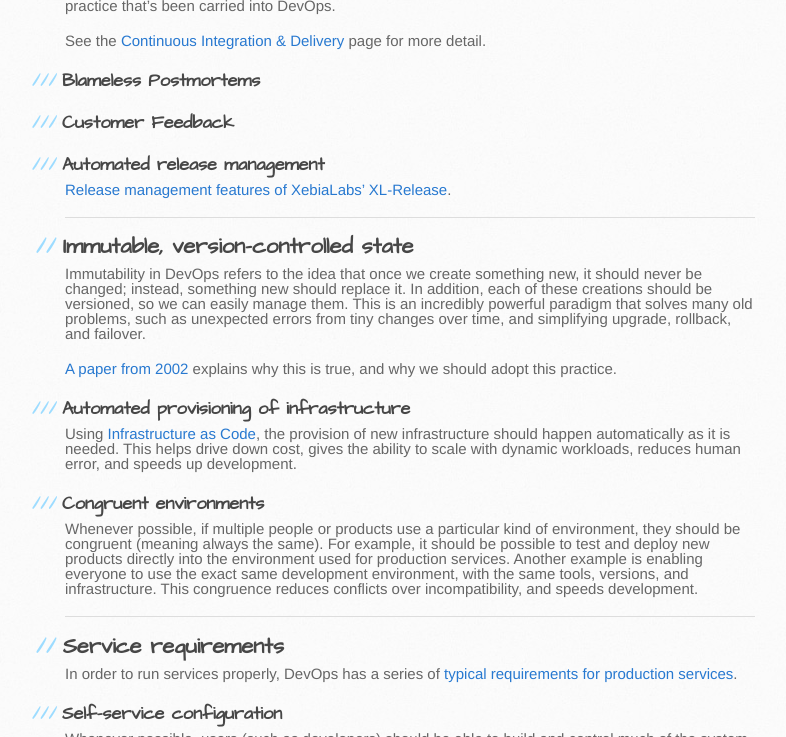
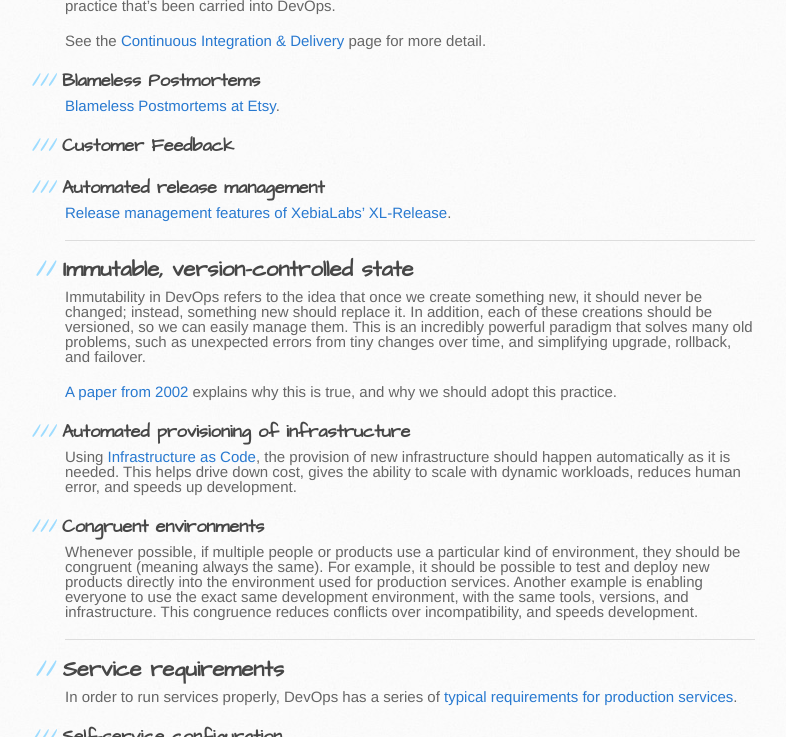
Before and after one commit to peterwwillis/devopsyoga-content, a Jekyll site: the page built from practices/index.md, in a window 1280 px wide and 900 px high, scrolled down 351 px, cut to the strip 163-900 px from the top of the window. Shown: the whole strip, without its empty margins (75-861 px from the left). Built offline with Jekyll 4.4.1, drawn with Linux system fonts in a browser that asks for light colours; our own code applies the rules of GitHub Pages for plain Markdown files.

Commit message:
Add link

```diff
--- a/practices/index.md
+++ b/practices/index.md
@@ -16,6 +16,7 @@ Also known as CI/CD because of how often both of these different systems are run
 See the [Continuous Integration & Delivery](./ci-cd.md) page for more detail.
 
 ### Blameless Postmortems
+[Blameless Postmortems at Etsy][7].
 
 ### Customer Feedback
 
```
Also changed, not shown: other parts of practices/index.md (+1 -0 lines).
